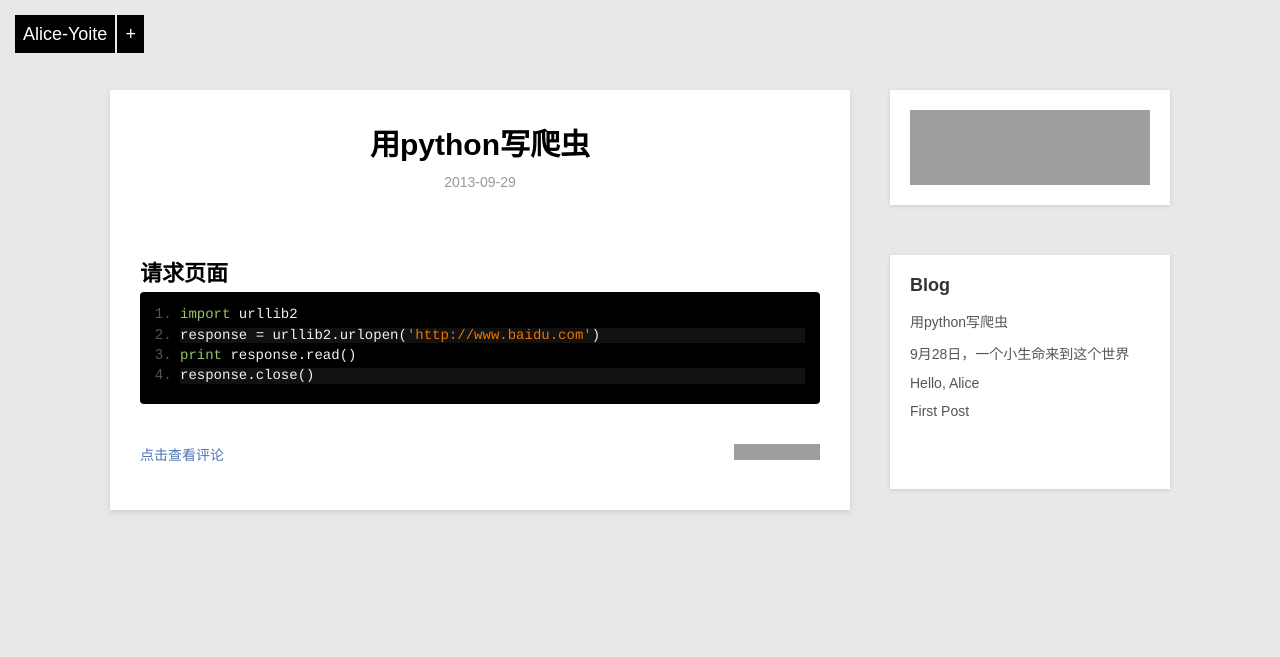
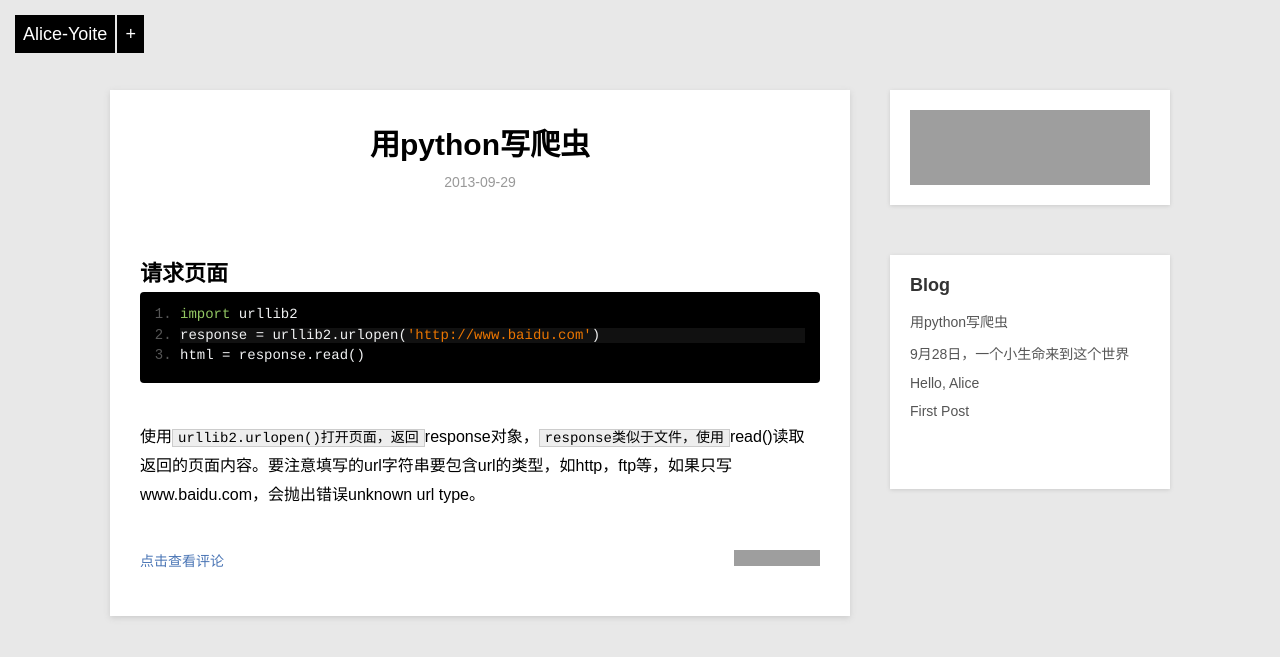
Before and after one commit to lingling1989r/hjyoite.github.io, a Jekyll site: the page built from _posts/blog/2013-09-29-Python-Crawler.md, in a window 1280 px wide. Shown: the top 657 px of the page. Built offline with Jekyll 4.4.1, drawn with Linux system fonts in a browser that asks for light colours; Markdown is read by kramdown in place of the engine named in the settings; grey boxes are pictures that could not be loaded.

Commit message:
update blog python crawler

```diff
--- a/_posts/blog/2013-09-29-Python-Crawler.md
+++ b/_posts/blog/2013-09-29-Python-Crawler.md
@@ -9,5 +9,6 @@ category: blog
 
 	import urllib2
 	response = urllib2.urlopen('http://www.baidu.com')
-	print response.read()
-	response.close()
+	html = response.read()
+
+使用`urllib2.urlopen()打开页面，返回`response对象，`response类似于文件，使用`read()读取返回的页面内容。要注意填写的url字符串要包含url的类型，如http，ftp等，如果只写www.baidu.com，会抛出错误unknown url type。
```
